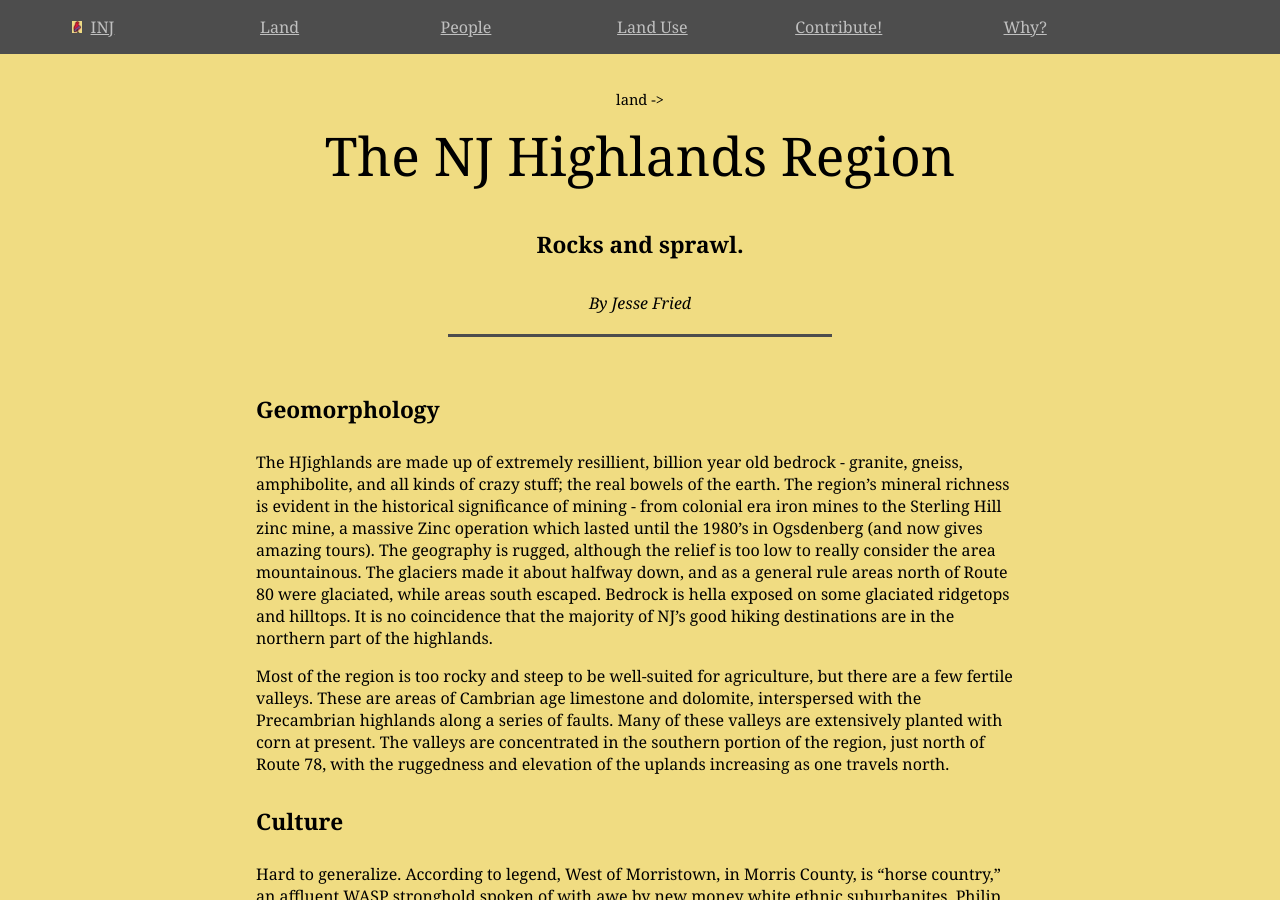
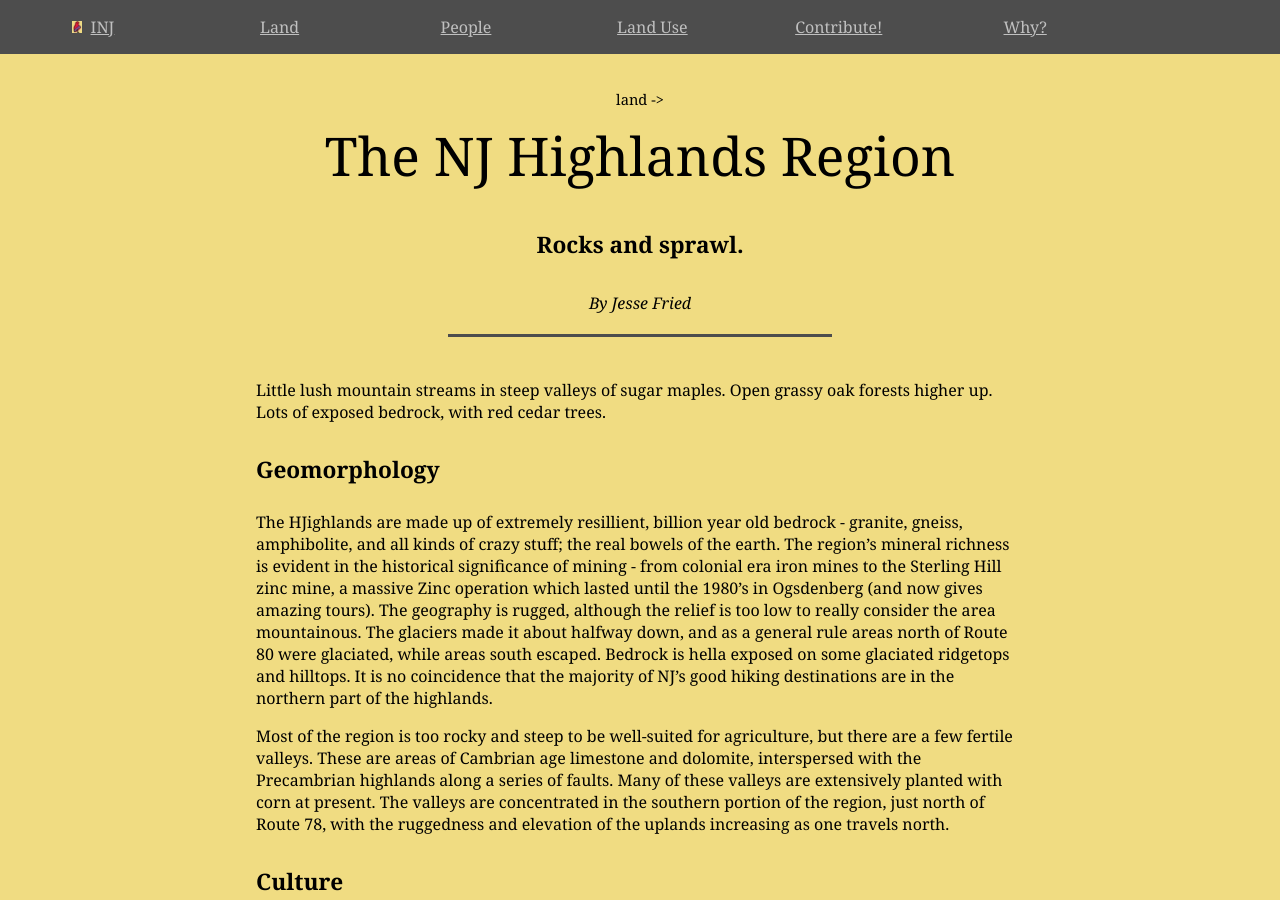
Before and after one commit to jonfried/oakafee.github.io, a Jekyll site: the page built from _posts/2016-09-13-highlands.md, in a window 1280 px wide and 900 px high. Built offline with Jekyll 4.4.1, drawn with Linux system fonts in a browser that asks for light colours.

Commit message:
Update 2016-09-13-highlands.md

```diff
--- a/_posts/2016-09-13-highlands.md
+++ b/_posts/2016-09-13-highlands.md
@@ -6,6 +6,8 @@ author: Jesse Fried
 categories:
   - land
 ---
+
+Little lush mountain streams in steep valleys of sugar maples. Open grassy oak forests higher up. Lots of exposed bedrock, with red cedar trees.
 
 ## Geomorphology
 
```
